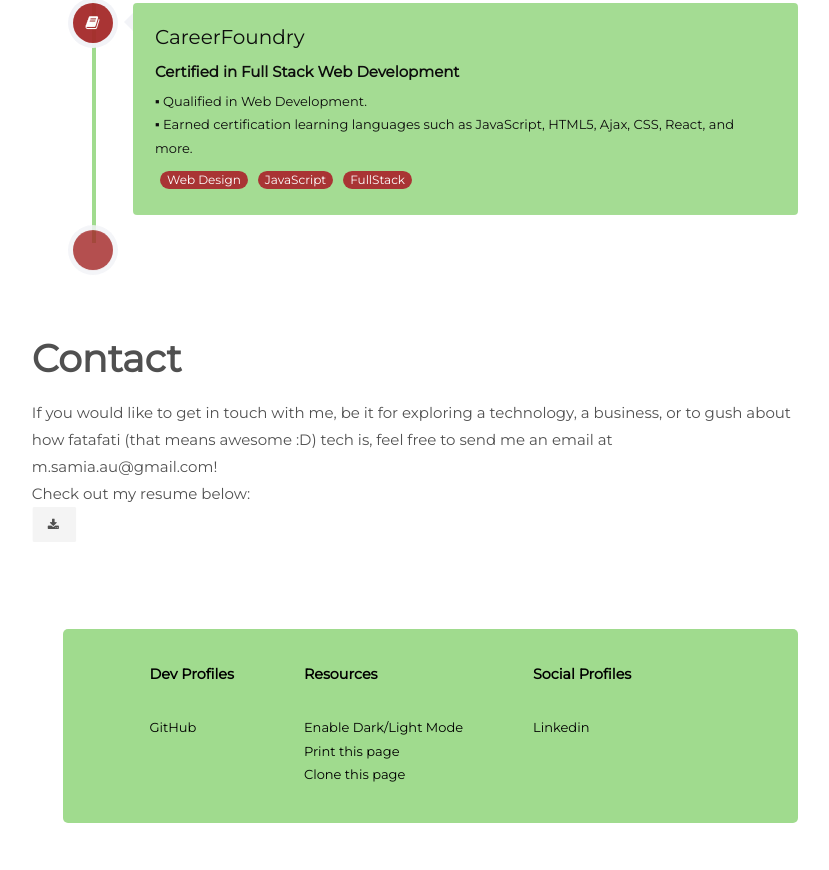
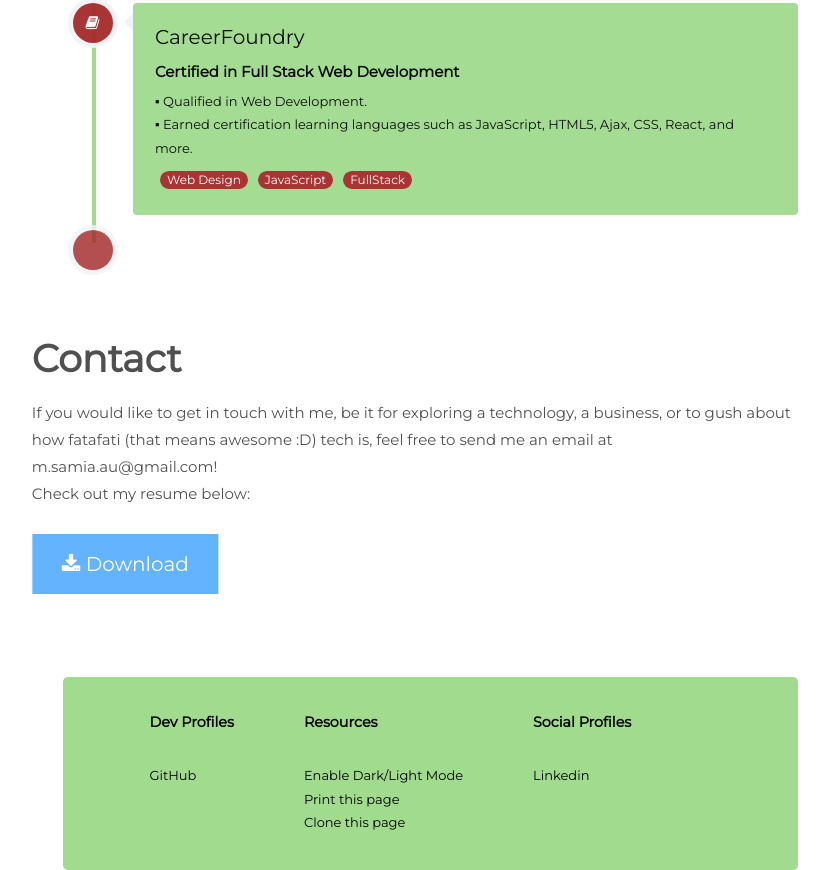
Before and after one commit to aladyintech/OfficialFolio, a plain HTML site: page index.html in a window 1280 px wide. Shown: the part 2576-3446 px from the top of the page, without its empty margins (360-1189 px from the left). Before the commit the page ends 3399 px from the top, so only its background shows below. Drawn offline with Linux system fonts and the light colour scheme; no server answers; a web font is replaced by a local one.

Commit message:
Update index.html

```diff
--- a/index.html
+++ b/index.html
@@ -204,9 +204,9 @@
                         <p>If you would like to get in touch with me, be it for
                            exploring a technology, a business, or to gush about how fatafati (that means awesome :D) tech is, feel free to send me an email at
                            m.samia.au@gmail.com!<br>
-                           Check out my resume below:<br>
-                           <button class="btn"><i class="fa fa-download"></i>
-                              <a href="/images/Official%20Resume.pdf" download></a></button>
+                           Check out my resume below:<br><br>
+                           <button class="btn-download"><i class="fa fa-download"></i>
+                              <a href="/images/Official%20Resume.pdf" download></a>Download</button>
                         </p>
                      </div>
                   </div>
```
